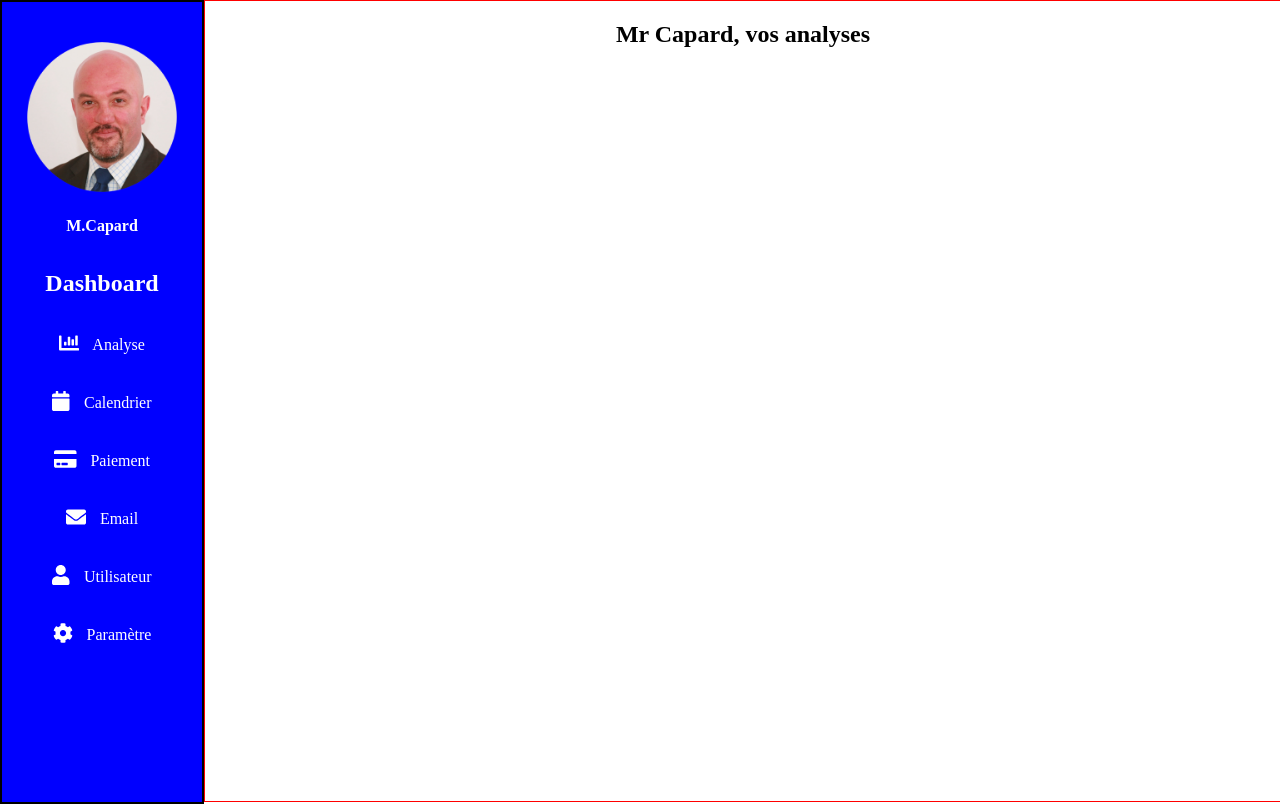
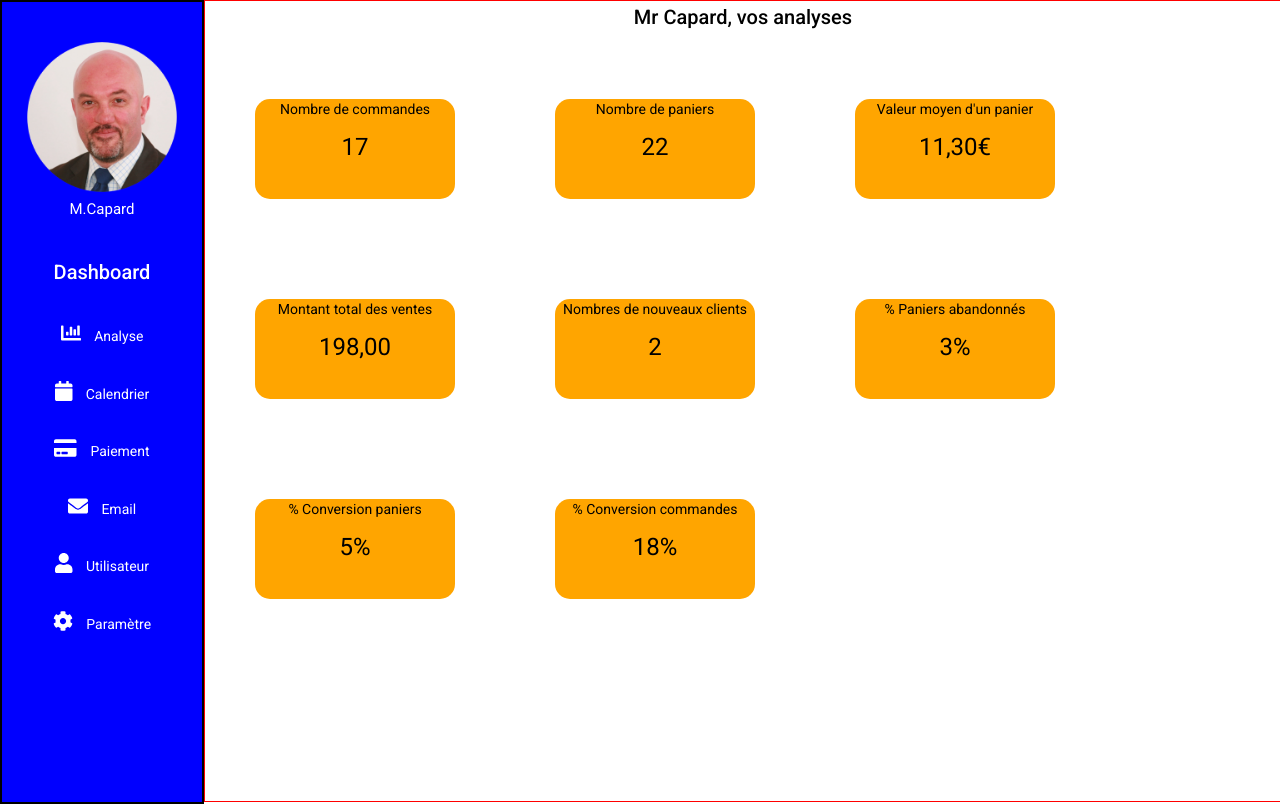
Before and after one commit to Farid69600/Business-Case, an Angular app in the folder dasboard/: page /page-stat/page-analyse in a window 1280 px wide. Built offline with nearby package versions, Linux system fonts and the light colour scheme.

Commit message:
correction dashboard

```diff
--- a/dasboard/angular.json
+++ b/dasboard/angular.json
@@ -30,6 +30,7 @@
               "src/assets"
             ],
             "styles": [
+              "./node_modules/@angular/material/prebuilt-themes/indigo-pink.css",
               "src/styles.css"
             ],
             "scripts": []
@@ -97,6 +98,7 @@
               "src/assets"
             ],
             "styles": [
+              "./node_modules/@angular/material/prebuilt-themes/indigo-pink.css",
               "src/styles.css"
             ],
             "scripts": []
--- a/dasboard/package.json
+++ b/dasboard/package.json
@@ -11,10 +11,12 @@
   "private": true,
   "dependencies": {
     "@angular/animations": "~13.0.0",
+    "@angular/cdk": "^13.1.0",
     "@angular/common": "~13.0.0",
     "@angular/compiler": "~13.0.0",
     "@angular/core": "~13.0.0",
     "@angular/forms": "~13.0.0",
+    "@angular/material": "^13.1.0",
     "@angular/platform-browser": "~13.0.0",
     "@angular/platform-browser-dynamic": "~13.0.0",
     "@angular/router": "~13.0.0",
--- a/dasboard/src/app/app.module.ts
+++ b/dasboard/src/app/app.module.ts
@@ -12,10 +12,12 @@ import { PageLoginComponent } from './page-login/page-login.component';
 import { PageStatComponent } from './page-stat/page-stat.component';
 import { FormsModule } from '@angular/forms';
 import { PageAnalyseComponent } from './page-stat/page-analyse/page-analyse.component';
+import { BrowserAnimationsModule } from '@angular/platform-browser/animations';
+import { DonneesCommercialesComponent } from './page-stat/page-analyse/donnees-commerciales/donnees-commerciales.component';
 
 @NgModule({
-  declarations: [AppComponent, PageLoginComponent, PageStatComponent, PageAnalyseComponent],
-  imports: [BrowserModule, AppRoutingModule, FontAwesomeModule, FormsModule],
+  declarations: [AppComponent, PageLoginComponent, PageStatComponent, PageAnalyseComponent, DonneesCommercialesComponent],
+  imports: [BrowserModule, AppRoutingModule, FontAwesomeModule, FormsModule, BrowserAnimationsModule],
   providers: [],
   bootstrap: [AppComponent],
 })
--- /dev/null
+++ b/dasboard/src/app/page-stat/page-analyse/donnees-commerciales/donnees-commerciales.component.css
@@ -0,0 +1,8 @@
+.infoStats {
+  width: 200px;
+  height: 100px;
+  background-color: orange;
+  text-align: center;
+  border-radius: 15px;
+  margin: 50px;
+}
--- /dev/null
+++ b/dasboard/src/app/page-stat/page-analyse/donnees-commerciales/donnees-commerciales.component.html
@@ -0,0 +1,6 @@
+<div class="infoStats">
+    <div class="essai">
+        <p>{{nom}}</p>
+        <h1>{{valeur}}</h1>
+    </div>
+</div>
--- /dev/null
+++ b/dasboard/src/app/page-stat/page-analyse/donnees-commerciales/donnees-commerciales.component.ts
@@ -0,0 +1,15 @@
+import { Component, Input, OnInit } from '@angular/core';
+
+@Component({
+  selector: 'app-donnees-commerciales',
+  templateUrl: './donnees-commerciales.component.html',
+  styleUrls: ['./donnees-commerciales.component.css'],
+})
+export class DonneesCommercialesComponent implements OnInit {
+  @Input() public nom!: string;
+  @Input() public valeur!: string;
+
+  constructor() {}
+
+  ngOnInit(): void {}
+}
--- a/dasboard/src/app/page-stat/page-analyse/page-analyse.component.css
+++ b/dasboard/src/app/page-stat/page-analyse/page-analyse.component.css
@@ -2,16 +2,15 @@
   border: solid 1px red;
   width: 100%;
   height: 100vh;
-  display: flex;
 }
 
-img {
-  width: 100px;
+.monAnalyse1 {
+  display: flex;
+  flex-wrap: wrap;
 }
 
 .monAnalyse h2 {
   text-align: center;
-
   margin-left: auto;
   margin-right: auto;
 }
--- a/dasboard/src/app/page-stat/page-analyse/page-analyse.component.html
+++ b/dasboard/src/app/page-stat/page-analyse/page-analyse.component.html
@@ -1,9 +1,14 @@
 <div class="monAnalyse">
-
     <h2>Mr Capard, vos analyses</h2>
-
-    <!-- <div>
-        <img src=" assets/capard.jpg" alt="">
-    </div> -->
+    <div class="monAnalyse1">
+        <app-donnees-commerciales nom="Nombre de commandes" valeur="17"></app-donnees-commerciales>
+        <app-donnees-commerciales nom="Nombre de paniers" valeur="22"></app-donnees-commerciales>
+        <app-donnees-commerciales nom="Valeur moyen d'un panier" valeur="11,30€"></app-donnees-commerciales>
+        <app-donnees-commerciales nom="Montant total des ventes" valeur="198,00"></app-donnees-commerciales>
+        <app-donnees-commerciales nom="Nombres de nouveaux clients" valeur="2"></app-donnees-commerciales>
+        <app-donnees-commerciales nom="% Paniers abandonnés" valeur="3%"></app-donnees-commerciales>
+        <app-donnees-commerciales nom="% Conversion paniers" valeur="5%"></app-donnees-commerciales>
+        <app-donnees-commerciales nom="% Conversion commandes" valeur="18%"></app-donnees-commerciales>
+    </div>
 
 </div>
--- a/dasboard/src/index.html
+++ b/dasboard/src/index.html
@@ -6,8 +6,11 @@
   <base href="/">
   <meta name="viewport" content="width=device-width, initial-scale=1">
   <link rel="icon" type="image/x-icon" href="favicon.ico">
+  <link rel="preconnect" href="https://fonts.gstatic.com">
+  <link href="https://fonts.googleapis.com/css2?family=Roboto:wght@300;400;500&display=swap" rel="stylesheet">
+  <link href="https://fonts.googleapis.com/icon?family=Material+Icons" rel="stylesheet">
 </head>
-<body>
+<body class="mat-typography">
   <app-root></app-root>
 </body>
 </html>
--- a/dasboard/src/styles.css
+++ b/dasboard/src/styles.css
@@ -2,3 +2,6 @@
 body {
   margin: 0;
 }
+
+html, body { height: 100%; }
+body { margin: 0; font-family: Roboto, "Helvetica Neue", sans-serif; }
```
Also changed, not shown: 2 other files (tests, documents, lock files or other folders).
